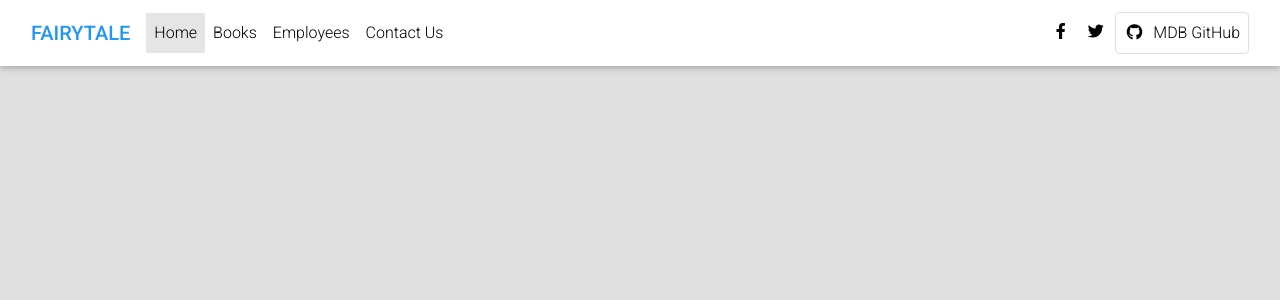
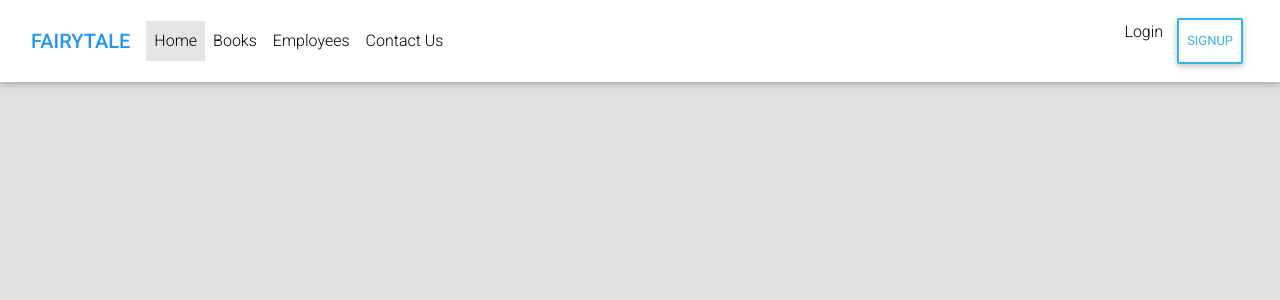
Before and after one commit to mamun1980/fairytale, a Django app: page / in a window 1280 px wide. Shown: the top 300 px of the page. Run offline with Django 3.2, Linux system fonts and the light colour scheme; some libraries are stand-ins or nearby versions.

Commit message:
added partials

```diff
--- a/fairytale/urls.py
+++ b/fairytale/urls.py
@@ -7,5 +7,7 @@ urlpatterns = [
     path('', TemplateView.as_view(template_name="index.html"), name="home"),
     path('accounts/login/',
          LoginView.as_view(template_name="accounts/login.html"), name="login"),
+    path('accounts/login/',
+         LoginView.as_view(template_name="accounts/login.html"), name="register"),
     path('admin/', admin.site.urls),
 ]
--- a/templates/partials/header.html
+++ b/templates/partials/header.html
@@ -42,22 +42,18 @@
 
                 <!-- Right -->
                 <ul class="navbar-nav nav-flex-icons">
+
                     <li class="nav-item">
-                        <a href="https://www.facebook.com/mdbootstrap" class="nav-link waves-effect" target="_blank">
-                            <i class="fab fa-facebook-f"></i>
+                        <a href="{% url 'login' %}" class="nav-link">
+                            Login
                         </a>
                     </li>
                     <li class="nav-item">
-                        <a href="https://twitter.com/MDBootstrap" class="nav-link waves-effect" target="_blank">
-                            <i class="fab fa-twitter"></i>
+                        <a href="{% url 'register' %}" class="nav-link btn btn-outline-info btn-rounded waves-effect">
+                            Signup
                         </a>
                     </li>
-                    <li class="nav-item">
-                        <a href="https://github.com/mdbootstrap/bootstrap-material-design"
-                            class="nav-link border border-light rounded waves-effect" target="_blank">
-                            <i class="fab fa-github mr-2"></i>MDB GitHub
-                        </a>
-                    </li>
+
                 </ul>
 
             </div>
```
